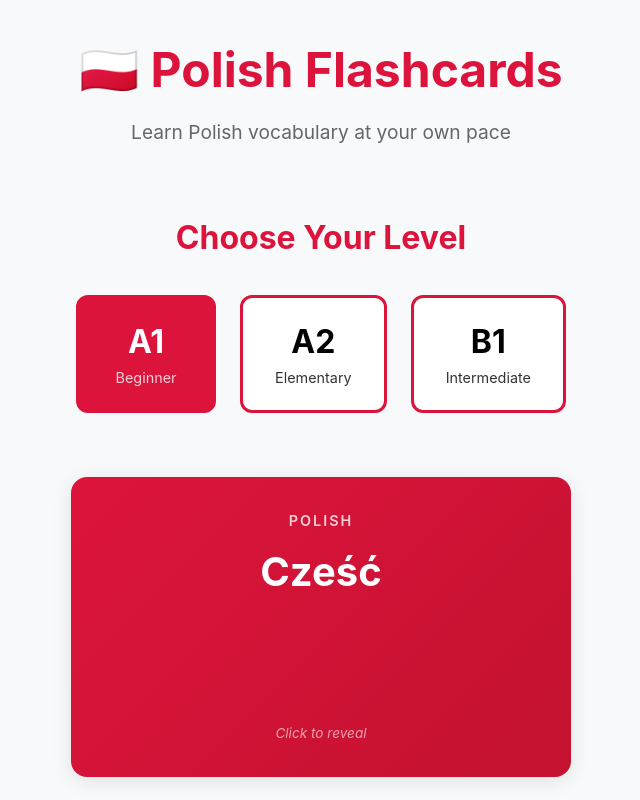
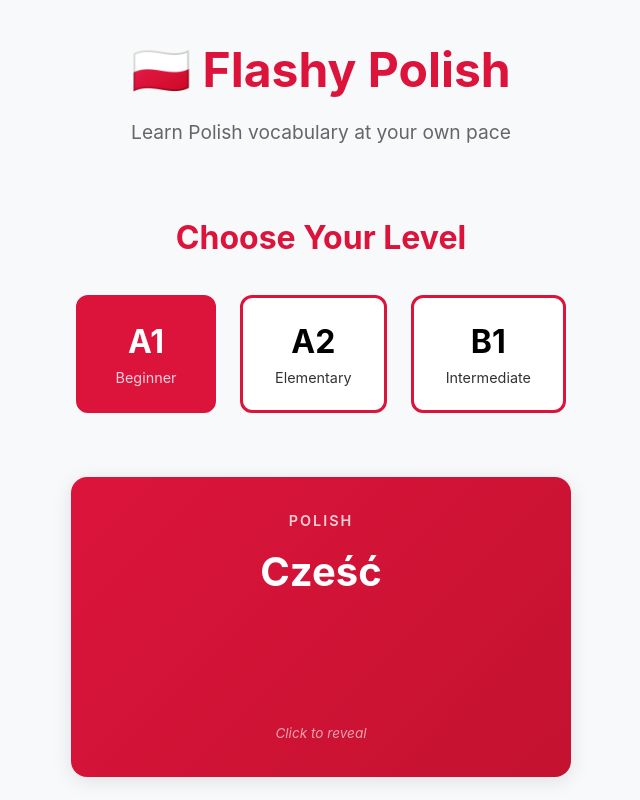
Before and after one commit to hmdshfq/polish-flashcards, a React (Vite) app: page / in a window 1280 px wide. Shown: the top 800 px of the page, without its empty margins (319-959 px from the left). Built offline with nearby package versions, Linux system fonts and the light colour scheme.

Commit message:
feat: update title and favicon for Polish flashcards application

```diff
--- a/index.html
+++ b/index.html
@@ -2,9 +2,9 @@
 <html lang="en">
   <head>
     <meta charset="UTF-8" />
-    <link rel="icon" type="image/svg+xml" href="/vite.svg" />
+    <link rel="icon" type="image/svg+xml" href="/favicon.svg" />
     <meta name="viewport" content="width=device-width, initial-scale=1.0" />
-    <title>polish-flashcards</title>
+    <title>Flashy Polish</title>
   </head>
   <body>
     <div id="root"></div>
--- a/src/App.jsx
+++ b/src/App.jsx
@@ -37,7 +37,7 @@ function App() {
   return (
     <div className="app">
       <header>
-        <h1>🇵🇱 Polish Flashcards</h1>
+        <h1>🇵🇱 Flashy Polish</h1>
         <p>Learn Polish vocabulary at your own pace</p>
       </header>
 
```
Also changed, not shown: public/favicon.svg (added).
